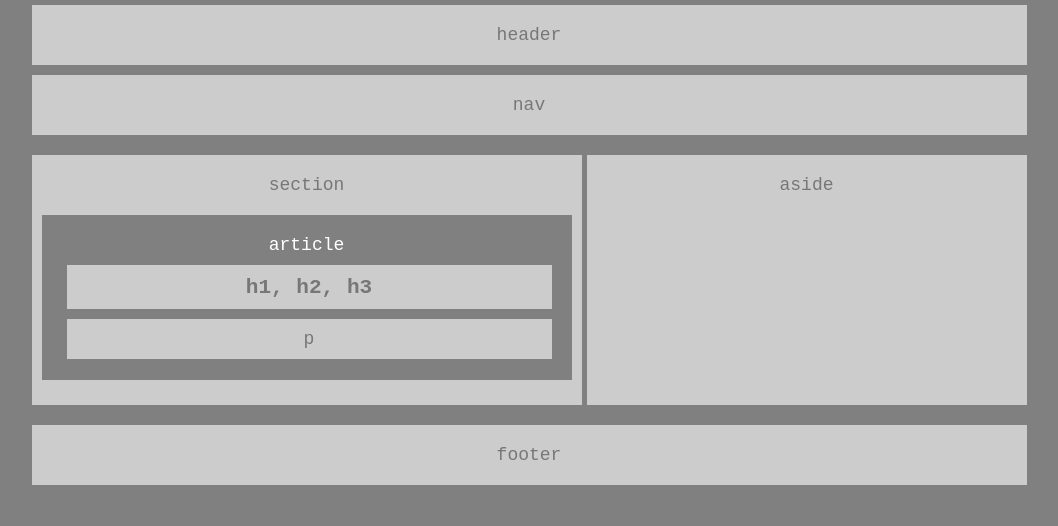
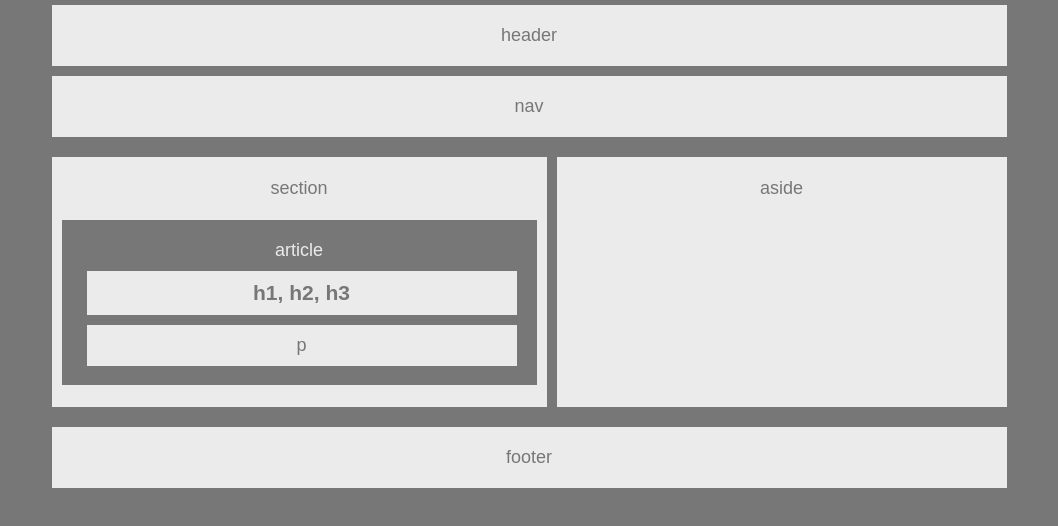
Before and after one commit to kramrock/HW-Wireframe, a plain HTML site: page index.html in a window 1280 px wide. Shown: the whole page, without its empty margins (116-1174 px from the left). Drawn offline with Linux system fonts and the light colour scheme.

Commit message:
updated all colors and sizes to match assignment notes in slack

```diff
--- a/style.css
+++ b/style.css
@@ -1,37 +1,38 @@
 * {
     margin-left: 5px;
     text-align: center;
-    background: gray;
+    background: #777;
 }
 body {
-    font-family: 'Courier New', Courier, monospace;
+    font-family: 'Arial', 'Helvetica Neue', Helvetica, sans-serif;
+    font-size: 12px;
     color: #777;
-    width: 1000px;
+    width: 960px;
     font-size: 18px;
     margin: auto;
 }
 header {
-    background: #ccc;
+    background: #ebebeb;
     padding: 20px;
     margin-bottom: 10px;
     margin-top: 5px;
 }
 nav {
-    background: #ccc;
+    background: #ebebeb;
     padding: 20px;
     margin-bottom: 20px;
 }
 
 section {
-    background: #ccc;
+    background: #ebebeb;
     float: left;
-    width: 55%;
+    width: 495px;
     height: 250px;
     margin-bottom: 20px;
 }
 article {
-    background: gray;
-    color: white;
+    background: #777;
+    color: #ebebeb;
     margin-left: 10px;
     margin-right: 10px;
     margin-bottom: 5px;
@@ -39,9 +40,9 @@ article {
     height: 125px;
 }
 aside {
-    background: #ccc;
+    background: #ebebeb;
     float: right;
-    width: 44%;
+    width: 450px;
     height: 250px;
     margin-bottom: 20px;
 }
@@ -49,7 +50,7 @@ h3 {
     background: #ccc;
     margin-top: 10px;
     margin-bottom: 10px;
-    background: #ccc;
+    background: #ebebeb;
     color: #777;
     padding: 10px;
 
@@ -58,7 +59,7 @@ p {
     margin-top: 10px;
     margin-bottom: 30px;
     padding: 10px;
-    background: #ccc;
+    background: #ebebeb;
     color: #777;
 
 }
@@ -67,5 +68,5 @@ footer {
     padding: 20px;
     clear: both;
     text-align: center;
-    background: #ccc;
+    background: #ebebeb;
 }
```
